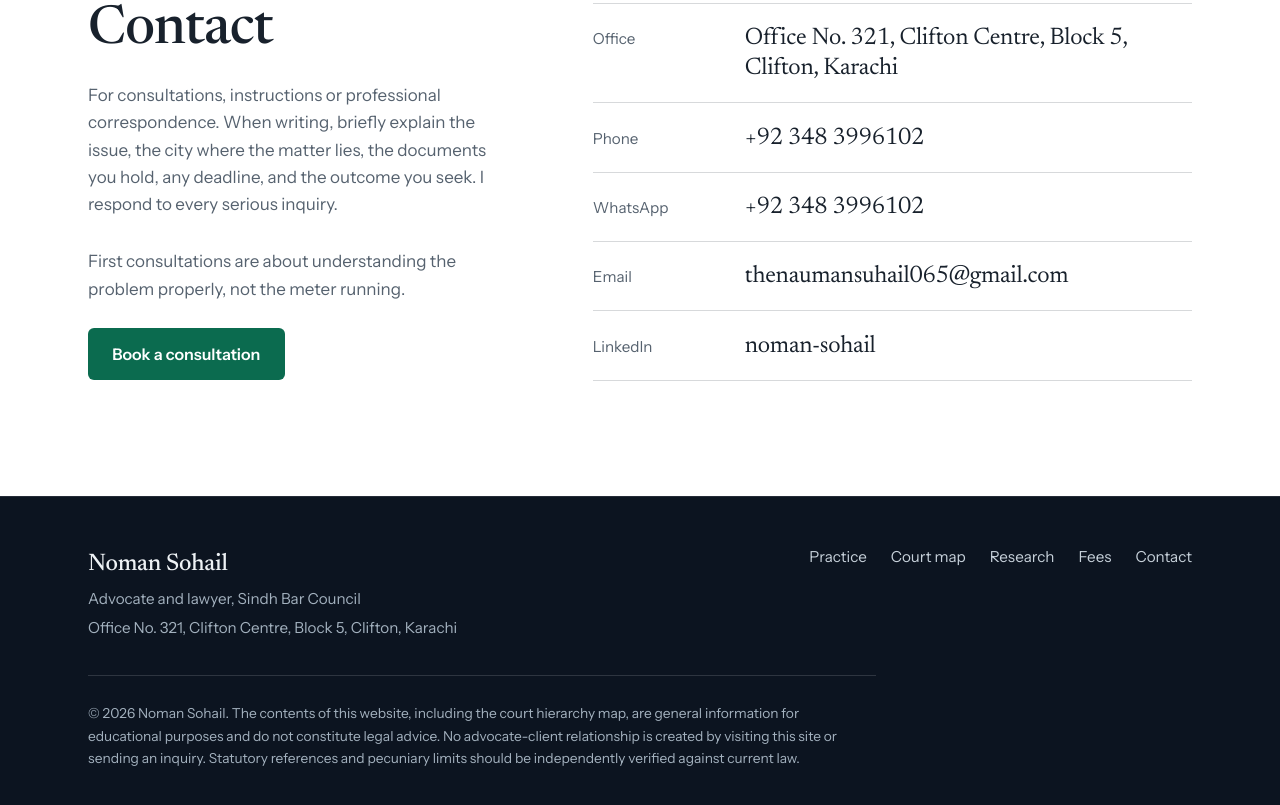
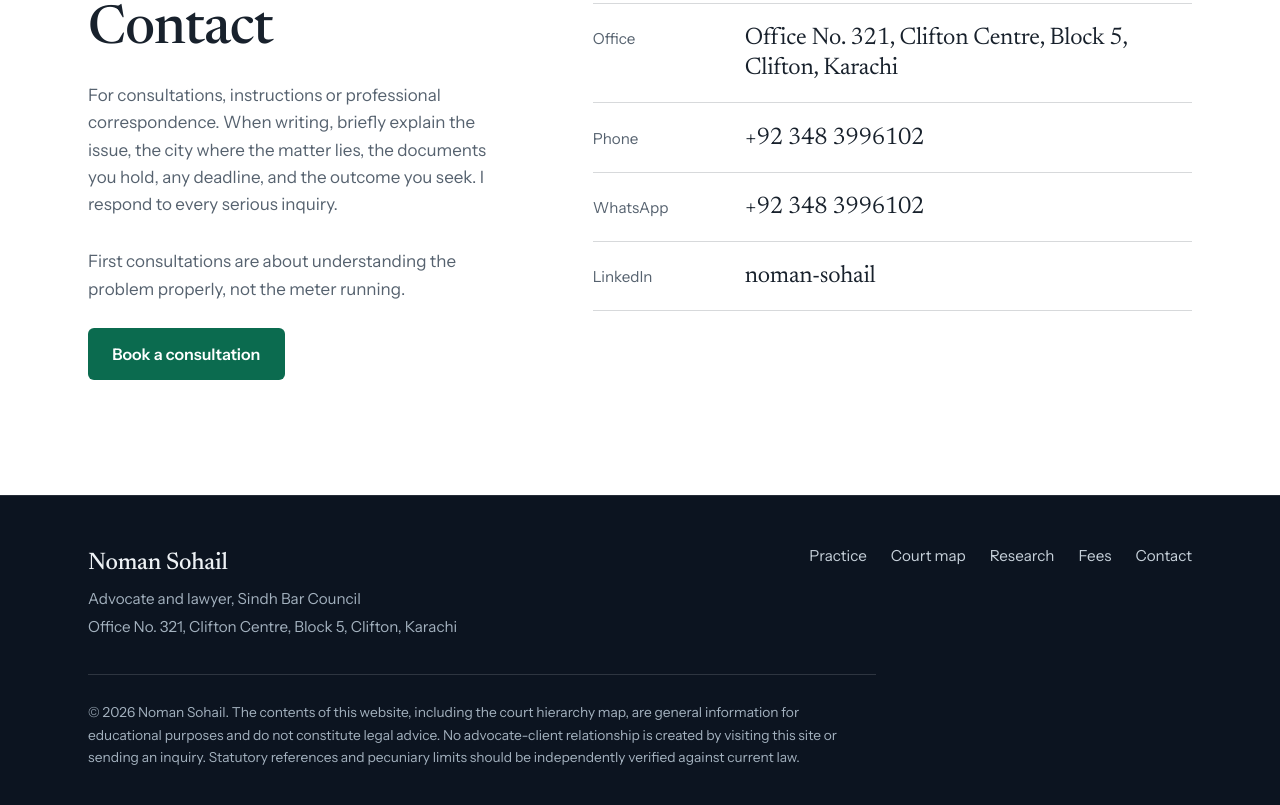
Before and after one commit to don15065-rgb/nomi-aml-portfolio, a plain HTML site: page index.html in a window 1280 px wide. Shown: the part 7282-8087 px from the top of the page. Drawn offline with Linux system fonts and the light colour scheme.

Commit message:
Remove personal email from site; route booking buttons to WhatsApp
Co-Authored-By: Claude Opus 5.5 <noreply@anthropic.com>
Claude-Session: https://claude.ai/code/session_01SersaLn2dy6RJ4HvPr3p2T

```diff
--- a/index.html
+++ b/index.html
@@ -49,7 +49,6 @@
         "name": "Sindh Bar Council"
       },
       "telephone": "+923483996102",
-      "email": "thenaumansuhail065@gmail.com",
       "sameAs": [
         "https://www.linkedin.com/in/noman-sohail-52742b200/"
       ],
@@ -118,7 +117,6 @@
       "image": "https://nomansohail.org/1776953978502.png",
       "description": "Advocate and lawyer in Clifton, Karachi. Civil and criminal litigation and legal support for individuals, families and businesses: civil suits, bail and criminal trial defence, property disputes, banking court matters, legal notices, contracts and public law remedies.",
       "telephone": "+923483996102",
-      "email": "thenaumansuhail065@gmail.com",
       "address": {
         "@type": "PostalAddress",
         "streetAddress": "Office No. 321, Clifton Centre, Block 5, Clifton",
@@ -152,7 +150,6 @@
         "@type": "ContactPoint",
         "contactType": "consultations",
         "telephone": "+923483996102",
-        "email": "thenaumansuhail065@gmail.com",
         "areaServed": "PK"
       },
       "sameAs": [
@@ -423,7 +420,7 @@ footer{padding:3rem 0 3.2rem;border-top:1px solid rgba(255,255,255,.1)}
 /* ============ QUICK CONTACT BAR (phones) ============ */
 .quickbar{display:none}
 @media(max-width:720px){
-  .quickbar{display:grid;grid-template-columns:repeat(3,1fr);position:fixed;left:0;right:0;bottom:0;z-index:55;background:var(--ink);border-top:1px solid rgba(255,255,255,.16);padding-bottom:env(safe-area-inset-bottom);--focus:var(--mint)}
+  .quickbar{display:grid;grid-template-columns:repeat(2,1fr);position:fixed;left:0;right:0;bottom:0;z-index:55;background:var(--ink);border-top:1px solid rgba(255,255,255,.16);padding-bottom:env(safe-area-inset-bottom);--focus:var(--mint)}
   .quickbar a{display:flex;align-items:center;justify-content:center;gap:.5rem;padding:.95rem .4rem;color:#fff;font-weight:600;font-size:.98rem;border-right:1px solid rgba(255,255,255,.12)}
   .quickbar a:last-child{border-right:0}
   .quickbar a.wa{background:var(--green);border-right-color:transparent}
@@ -449,7 +446,7 @@ footer{padding:3rem 0 3.2rem;border-top:1px solid rgba(255,255,255,.1)}
         <li><a href="#about">About</a></li>
         <li><a href="#fees">Fees</a></li>
         <li><a href="#contact">Contact</a></li>
-        <li><a class="nav-cta" href="mailto:thenaumansuhail065@gmail.com?subject=Consultation%20Request&body=Assalam-o-Alaikum%20Mr.%20Sohail%2C%0A%0AI%20would%20like%20to%20book%20a%20consultation.%0A%0ANature%20of%20matter%3A%20%0ACity%2Flocation%20of%20the%20matter%3A%20%0ADocuments%20available%3A%20%0ADeadline%20(if%20any)%3A%20%0APreferred%20date%2Ftime%3A%20%0AContact%20number%3A%20">Book a consultation</a></li>
+        <li><a class="nav-cta" href="https://wa.me/923483996102?text=Assalam-o-Alaikum%20Mr.%20Sohail%2C%0A%0AI%20would%20like%20to%20book%20a%20consultation.%0A%0ANature%20of%20matter%3A%20%0ACity%2Flocation%20of%20the%20matter%3A%20%0ADocuments%20available%3A%20%0ADeadline%20(if%20any)%3A%20%0APreferred%20date%2Ftime%3A%20%0AContact%20number%3A%20" target="_blank" rel="noopener">Book a consultation</a></li>
       </ul>
     </nav>
     <button class="nav-burger" id="navBurger" aria-label="Toggle menu" aria-expanded="false" aria-controls="navLinks">
@@ -471,7 +468,7 @@ footer{padding:3rem 0 3.2rem;border-top:1px solid rgba(255,255,255,.1)}
       <p class="hero-statement">Civil, criminal and banking litigation in the courts of Karachi.</p>
       <p class="hero-sub">I am an advocate and lawyer in Karachi. I appear in the city&#8217;s courts in civil, criminal and property matters, and work at the intersection of banking law, financial regulation and public law. Trained in the UK, practising in Pakistan, and quietly convinced that the law works better when it is explained clearly.</p>
       <div class="hero-ctas">
-        <a class="btn btn-light" href="mailto:thenaumansuhail065@gmail.com?subject=Consultation%20Request&body=Assalam-o-Alaikum%20Mr.%20Sohail%2C%0A%0AI%20would%20like%20to%20book%20a%20consultation.%0A%0ANature%20of%20matter%3A%20%0ACity%2Flocation%20of%20the%20matter%3A%20%0ADocuments%20available%3A%20%0ADeadline%20(if%20any)%3A%20%0APreferred%20date%2Ftime%3A%20%0AContact%20number%3A%20">Book a consultation</a>
+        <a class="btn btn-light" href="https://wa.me/923483996102?text=Assalam-o-Alaikum%20Mr.%20Sohail%2C%0A%0AI%20would%20like%20to%20book%20a%20consultation.%0A%0ANature%20of%20matter%3A%20%0ACity%2Flocation%20of%20the%20matter%3A%20%0ADocuments%20available%3A%20%0ADeadline%20(if%20any)%3A%20%0APreferred%20date%2Ftime%3A%20%0AContact%20number%3A%20" target="_blank" rel="noopener">Book a consultation</a>
         <a class="btn btn-line" href="https://wa.me/923483996102" target="_blank" rel="noopener">
           <svg viewBox="0 0 24 24" fill="none" stroke="currentColor" stroke-width="2" aria-hidden="true"><path d="M21 12a9 9 0 01-13.4 7.8L3 21l1.3-4.4A9 9 0 1121 12z"/><path d="M9 10c.5 2.5 2.5 4.5 5 5l1.5-1.5 2 1c-.5 1.5-2 2-3.5 1.5-3-.9-5.6-3.5-6.5-6.5C7 8 7.5 6.5 9 6l1 2L9 10z"/></svg>
           Message on WhatsApp
@@ -820,7 +817,7 @@ footer{padding:3rem 0 3.2rem;border-top:1px solid rgba(255,255,255,.1)}
       <p>Good representation costs money, and not everyone who needs it can afford the full fee. Where a client is in genuine financial difficulty, I am willing to agree a reduced professional fee, decided case by case.</p>
       <p>A reduced fee is not free representation: I do not take matters free of charge. The preparation, the candour about prospects and the standard of advocacy are the same as on any other brief.</p>
       <div class="pb-foot">
-        <a class="btn btn-light" href="mailto:thenaumansuhail065@gmail.com?subject=Reduced%20Fee%20Inquiry&body=Assalam-o-Alaikum%20Mr.%20Sohail%2C%0A%0AI%20would%20like%20to%20ask%20about%20a%20reduced%20professional%20fee.%0A%0ABrief%20facts%3A%20%0AForum%20%28if%20any%20case%20is%20pending%29%3A%20%0AMy%20financial%20circumstances%3A%20%0AContact%20number%3A%20">Ask about a reduced fee</a>
+        <a class="btn btn-light" href="https://wa.me/923483996102?text=Assalam-o-Alaikum%20Mr.%20Sohail%2C%0A%0AI%20would%20like%20to%20ask%20about%20a%20reduced%20professional%20fee.%0A%0ABrief%20facts%3A%20%0AForum%20%28if%20any%20case%20is%20pending%29%3A%20%0AMy%20financial%20circumstances%3A%20%0AContact%20number%3A%20" target="_blank" rel="noopener">Ask about a reduced fee</a>
         <span class="pb-caveat">Considered on request, subject to schedule, merit and conflict checks.</span>
       </div>
     </div>
@@ -839,7 +836,7 @@ footer{padding:3rem 0 3.2rem;border-top:1px solid rgba(255,255,255,.1)}
       <h2>Contact</h2>
       <p class="sec-lead">For consultations, instructions or professional correspondence. When writing, briefly explain the issue, the city where the matter lies, the documents you hold, any deadline, and the outcome you seek. I respond to every serious inquiry.</p>
       <p class="consult-note">First consultations are about understanding the problem properly, not the meter running.</p>
-      <a class="btn btn-green" href="mailto:thenaumansuhail065@gmail.com?subject=Consultation%20Request&body=Assalam-o-Alaikum%20Mr.%20Sohail%2C%0A%0AI%20would%20like%20to%20book%20a%20consultation.%0A%0ANature%20of%20matter%3A%20%0ACity%2Flocation%20of%20the%20matter%3A%20%0ADocuments%20available%3A%20%0ADeadline%20(if%20any)%3A%20%0APreferred%20date%2Ftime%3A%20%0AContact%20number%3A%20">Book a consultation</a>
+      <a class="btn btn-green" href="https://wa.me/923483996102?text=Assalam-o-Alaikum%20Mr.%20Sohail%2C%0A%0AI%20would%20like%20to%20book%20a%20consultation.%0A%0ANature%20of%20matter%3A%20%0ACity%2Flocation%20of%20the%20matter%3A%20%0ADocuments%20available%3A%20%0ADeadline%20(if%20any)%3A%20%0APreferred%20date%2Ftime%3A%20%0AContact%20number%3A%20" target="_blank" rel="noopener">Book a consultation</a>
     </div>
     <dl class="contact-list">
       <div>
@@ -853,10 +850,6 @@ footer{padding:3rem 0 3.2rem;border-top:1px solid rgba(255,255,255,.1)}
       <div>
         <dt>WhatsApp</dt>
         <dd><a href="https://wa.me/923483996102" target="_blank" rel="noopener">+92 348 3996102</a></dd>
-      </div>
-      <div>
-        <dt>Email</dt>
-        <dd><a href="mailto:thenaumansuhail065@gmail.com">thenaumansuhail065@gmail.com</a></dd>
       </div>
       <div>
         <dt>LinkedIn</dt>
@@ -891,7 +884,6 @@ footer{padding:3rem 0 3.2rem;border-top:1px solid rgba(255,255,255,.1)}
 <nav class="quickbar" aria-label="Quick contact">
   <a href="tel:+923483996102"><svg viewBox="0 0 24 24" fill="none" stroke="currentColor" stroke-width="2" aria-hidden="true"><path d="M5 4h4l2 5-2.5 1.5a11 11 0 005 5L15 13l5 2v4a2 2 0 01-2 2A16 16 0 013 6a2 2 0 012-2z"/></svg>Call</a>
   <a class="wa" href="https://wa.me/923483996102" target="_blank" rel="noopener"><svg viewBox="0 0 24 24" fill="none" stroke="currentColor" stroke-width="2" aria-hidden="true"><path d="M21 12a9 9 0 01-13.4 7.8L3 21l1.3-4.4A9 9 0 1121 12z"/></svg>WhatsApp</a>
-  <a href="mailto:thenaumansuhail065@gmail.com?subject=Consultation%20Request&body=Assalam-o-Alaikum%20Mr.%20Sohail%2C%0A%0AI%20would%20like%20to%20book%20a%20consultation.%0A%0ANature%20of%20matter%3A%20%0ACity%2Flocation%20of%20the%20matter%3A%20%0ADocuments%20available%3A%20%0ADeadline%20(if%20any)%3A%20%0APreferred%20date%2Ftime%3A%20%0AContact%20number%3A%20"><svg viewBox="0 0 24 24" fill="none" stroke="currentColor" stroke-width="2" aria-hidden="true"><path d="M4 6h16v12H4z"/><path d="M4 7l8 6 8-6"/></svg>Email</a>
 </nav>
 
 <script>
```
